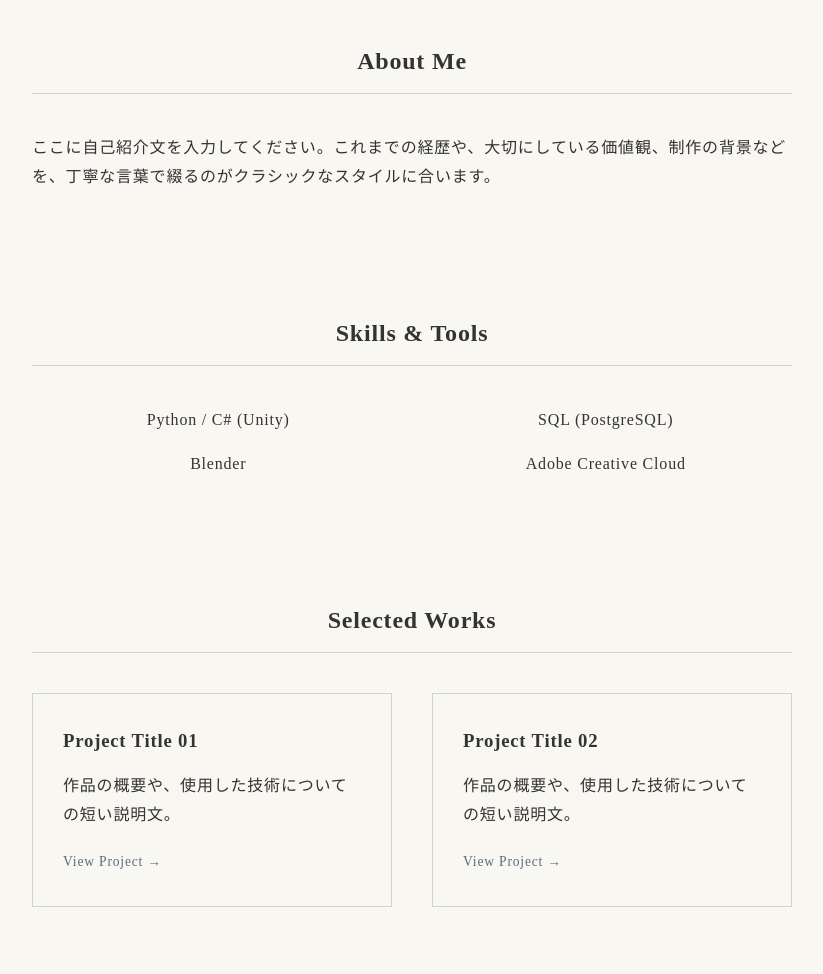
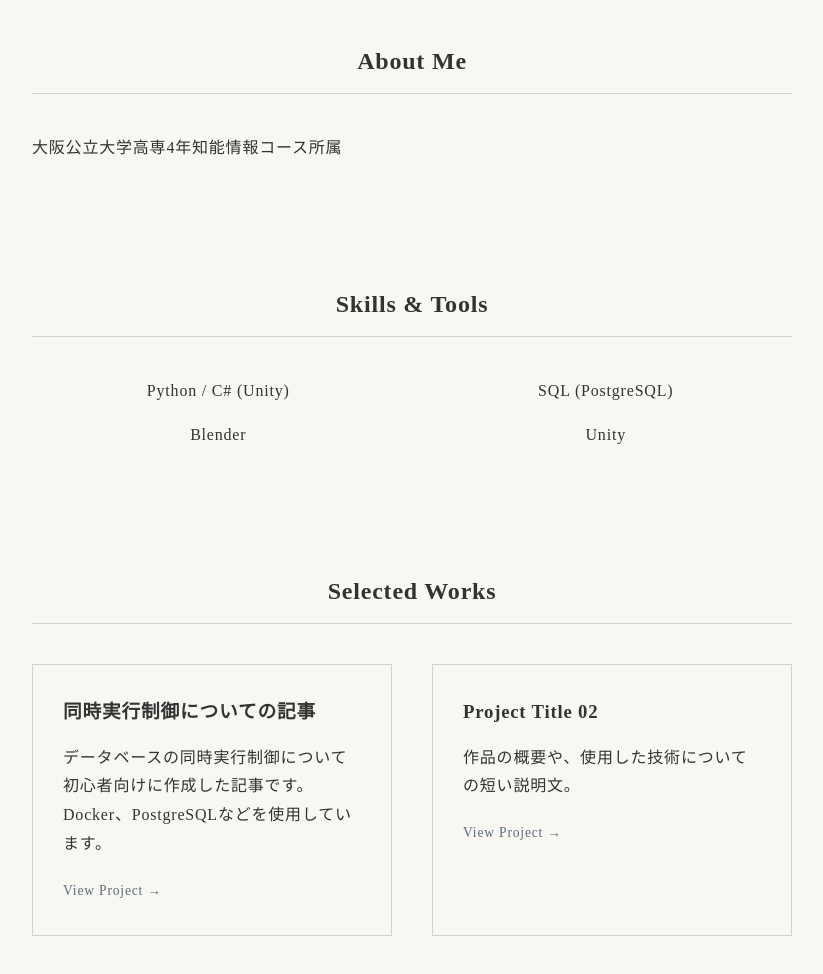
Before and after one commit to Shou-K/portfolio_ver2.0, a plain HTML site: page index.html in a window 1280 px wide. Shown: the part 540-1514 px from the top of the page, without its empty margins (228-1051 px from the left). Drawn offline with Linux system fonts and the light colour scheme.

Commit message:
Update personal introduction and project details

```diff
--- a/index.html
+++ b/index.html
@@ -28,7 +28,7 @@
         <section id="about" class="fade-in">
             <h2 class="section-title">About Me</h2>
             <div class="content">
-                <p>ここに自己紹介文を入力してください。これまでの経歴や、大切にしている価値観、制作の背景などを、丁寧な言葉で綴るのがクラシックなスタイルに合います。</p>
+                <p>大阪公立大学高専4年知能情報コース所属</p>
             </div>
         </section>
 
@@ -38,7 +38,7 @@
                 <li>Python / C# (Unity)</li>
                 <li>SQL (PostgreSQL)</li>
                 <li>Blender</li>
-                <li>Adobe Creative Cloud</li>
+                <li>Unity</li>
             </ul>
         </section>
 
@@ -46,9 +46,9 @@
             <h2 class="section-title">Selected Works</h2>
             <div class="work-grid">
                 <div class="work-item">
-                    <h3>Project Title 01</h3>
-                    <p>作品の概要や、使用した技術についての短い説明文。</p>
-                    <a href="https://example.com" target="_blank" class="link">View Project →</a>
+                    <h3>同時実行制御についての記事</h3>
+                    <p>データベースの同時実行制御について初心者向けに作成した記事です。Docker、PostgreSQLなどを使用しています。</p>
+                    <a href="https://github.com/Shou-K/-8/blob/main/%E5%90%8C%E6%99%82%E5%AE%9F%E8%A1%8C%E5%88%B6%E5%BE%A1.ipynb" target="_blank" class="link">View Project →</a>
                 </div>
                 <div class="work-item">
                     <h3>Project Title 02</h3>
```
